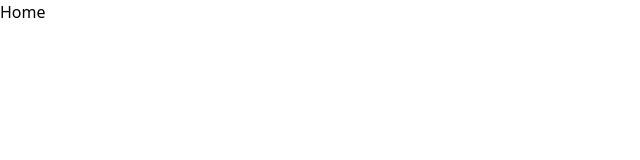
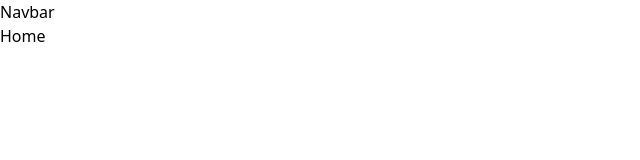
Before and after one commit to HaroldObasi/publicholiday, a React (Create React App) app: page / in a window 1280 px wide. Shown: the top 160 px of the page, without its empty margins (0-640 px from the left). Built offline with nearby package versions, Linux system fonts and the light colour scheme.

Commit message:
added navbar to root

```diff
--- a/src/App.js
+++ b/src/App.js
@@ -1,11 +1,14 @@
 import "./App.css";
 import { BrowserRouter as Router, Routes, Route } from "react-router-dom";
 import ScrollToTop from "./components/ScrollToTop";
+import Navbar from "./components/Navbar";
 import Home from "./pages/Home";
 import CountryInfo from "./pages/CountryInfo";
 
 function App() {
     return (
+        <>
+            <Navbar />
             <Router>
                 <ScrollToTop>
                     <Routes>
@@ -15,6 +18,7 @@ function App() {
                     </Routes>
                 </ScrollToTop>
             </Router>
+        </>
     );
 }
 
```
Lines whose indentation alone changed are shown as unchanged.
